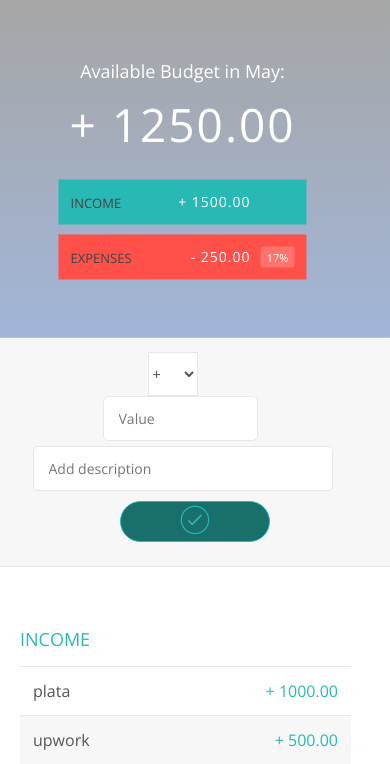
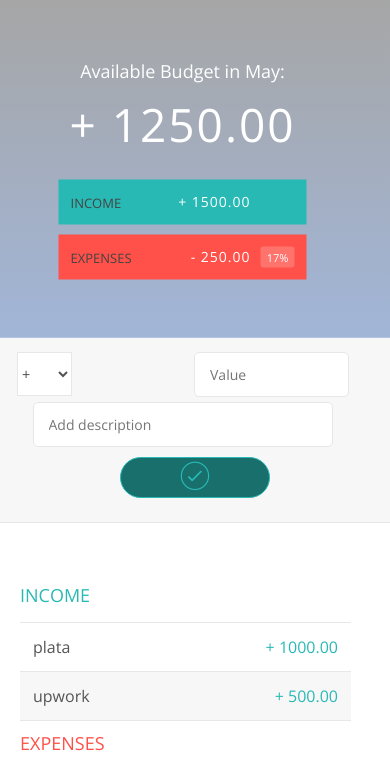
Before and after one commit to da4o/flask_budget_app, a Flask app: page / in a window 390 px wide. Shown: the top 764 px of the page. Run offline with Flask 2, Linux system fonts and the light colour scheme; data comes from the database, SQL or seed files in the repository.

Commit message:
upload_first

```diff
--- a/static/style.css
+++ b/static/style.css
@@ -293,15 +293,23 @@ h2 {
 
 
     .add__type {
-        width: 50px;
+        width: 55px;
         font-size: 14px;
-        margin-left: 20px;
-
+        margin-left: 3px;
+        float: left;
+        display: inline-block;
     }
 
-    .add__value { width:155px; margin-left: 20px; }
-    .add_container {width: 90%; display: block; }
+    .add__value {
+        width:155px;
+        margin-right: 27px;
+        display: inline-block;
+        float: right;
+        }
+    .add_container {width: 80%; display: block; }
     .add__description { width: 300px; margin-right: 25px; }
+
+
     .add__btn {
         width: 150px;
         font-size: 35px;
--- a/templates/index.html
+++ b/templates/index.html
@@ -43,14 +43,14 @@
                 <div class="add__container">
                     <form action="/submit" method="post" name="select_comp">
 
-                        <div class="mobile__set">
-                            <select class="add__type {{red_focus}}" name="Operations" >
+<!--                        <div class="mobile__set">-->
+                            <select class="add__type {{red_focus}} mobile__set" name="Operations" >
                                 <option name="inc" value="inc" selected>+</option>
                                 <option name="exp" value="exp" >-</option>
                             </select>
 
-                        <input type="number" name="total_money" class="add__value" placeholder="Value" required>
-                         </div>
+                        <input type="number" name="total_money" class="add__value mobile__set" placeholder="Value" required>
+<!--                         </div>-->
                         <input type="text" name="description" class="add__description" placeholder="Add description" required>
                         <button class="add__btn add__mobile__button" type="submit"><i class="ion-ios-checkmark-outline"></i></button>
                     </form>
```
